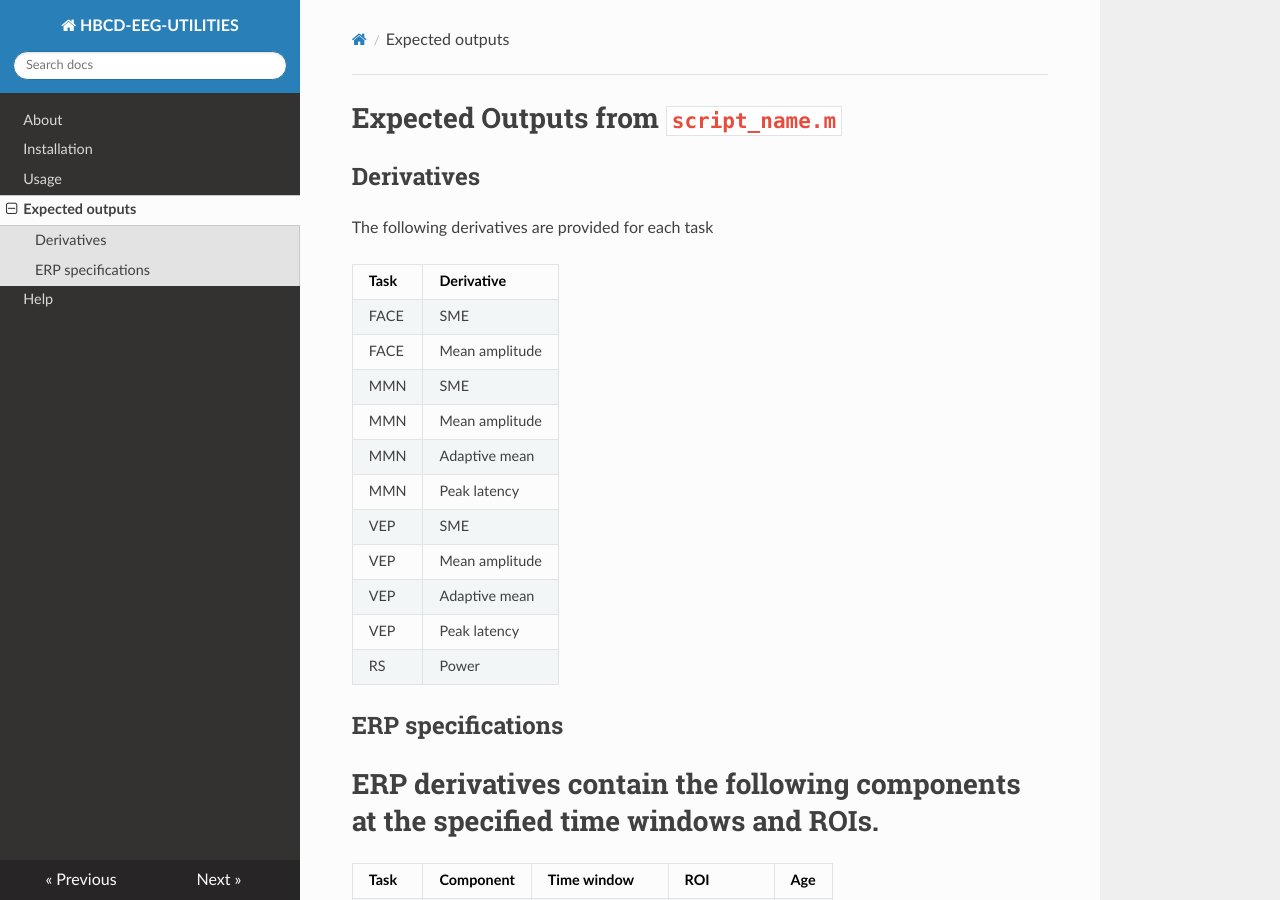
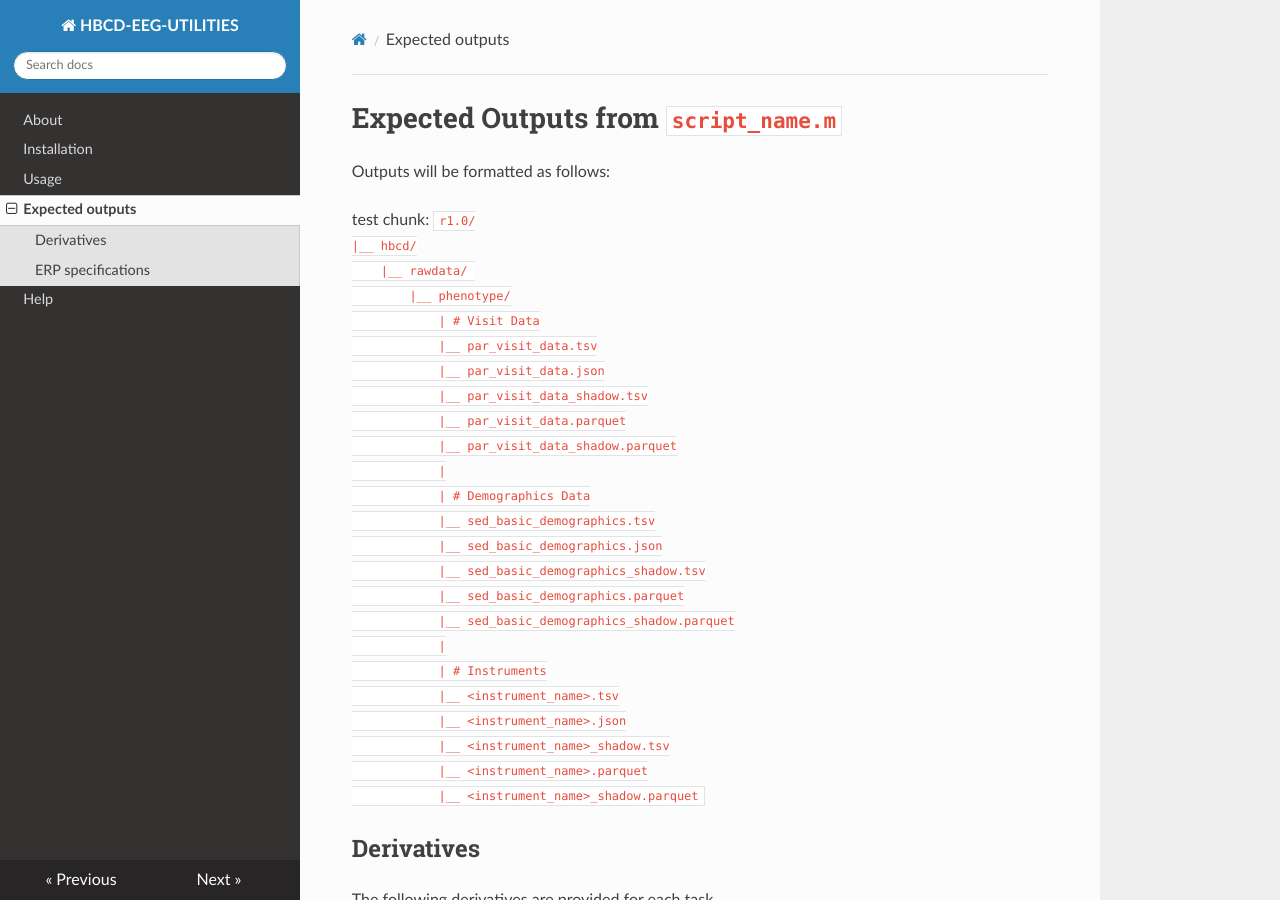
Before and after one commit to Child-Development-Lab/HBCD-EEG-Utilities, an MkDocs documentation site: the page built from docs/expected-outputs.md, in a window 1280 px wide and 900 px high. Built offline with MkDocs 1.6.1, drawn with Linux system fonts in a browser that asks for light colours; nearby versions of some CDN libraries.

Commit message:
test chunk w folder structure

```diff
--- a/docs/expected-outputs.md
+++ b/docs/expected-outputs.md
@@ -1,4 +1,33 @@
 # Expected Outputs from `script_name.m`
+
+Outputs will be formatted as follows:
+
+test chunk:
+`r1.0/
+|__ hbcd/
+    |__ rawdata/
+        |__ phenotype/
+            | # Visit Data
+            |__ par_visit_data.tsv
+            |__ par_visit_data.json
+            |__ par_visit_data_shadow.tsv
+            |__ par_visit_data.parquet
+            |__ par_visit_data_shadow.parquet
+            |
+            | # Demographics Data
+            |__ sed_basic_demographics.tsv
+            |__ sed_basic_demographics.json
+            |__ sed_basic_demographics_shadow.tsv
+            |__ sed_basic_demographics.parquet
+            |__ sed_basic_demographics_shadow.parquet
+            |
+            | # Instruments
+            |__ <instrument_name>.tsv
+            |__ <instrument_name>.json
+            |__ <instrument_name>_shadow.tsv
+            |__ <instrument_name>.parquet
+            |__ <instrument_name>_shadow.parquet`
+
 
 ## Derivatives
 
```
